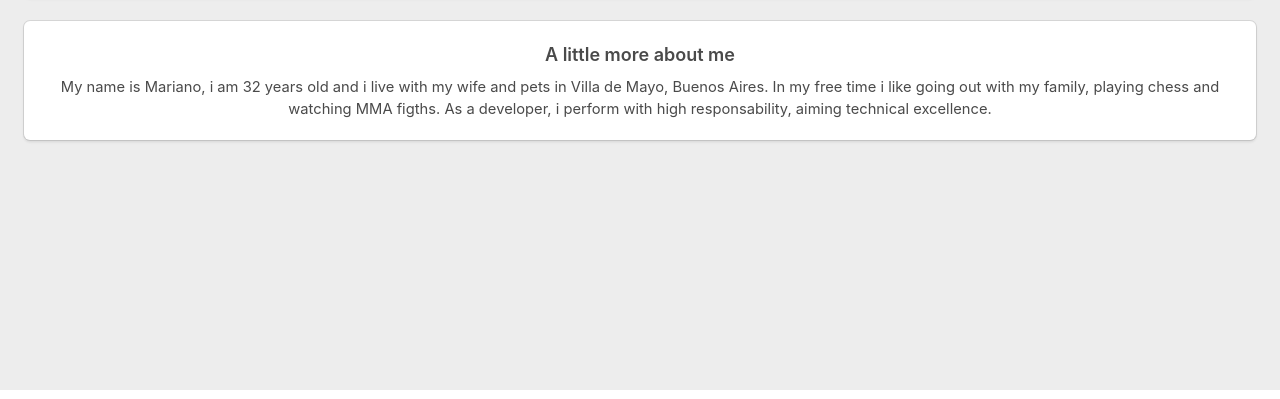
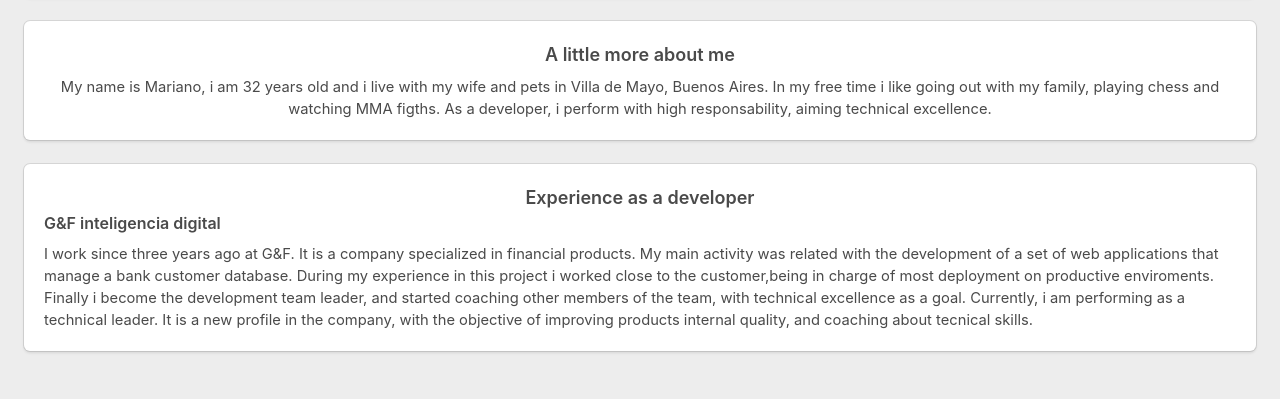
Before and after one commit to marianobaffetti/marianobaffetti.github.io, a website: page index.html in a window 1280 px wide. Shown: the part 410-809 px from the top of the page. Drawn offline with Linux system fonts and the light colour scheme.

Commit message:
First experience added.

```diff
--- a/index.html
+++ b/index.html
@@ -39,12 +39,32 @@
             In my free time i like going out with my family, playing chess and watching MMA figths.
             As a developer, i perform with high responsability, aiming technical excellence.
           </p>
+        </div>
+      </div>
+    </div>
 
+    <div class="box">
+        <div class="info-card-body">
+          <div class="user-meta has-text-centered">
+            <h3 class="username has-text-weight-semibold">Experience as a developer</h3>
+          </div>
+
+          <h3 class="username has-text-weight-semibold">G&F inteligencia digital</h3>
+          <div class="info-user-bio">
+            <p>
+              I work since three years ago at G&F. It is a company specialized in financial products. My main
+              activity was related with the development of a set of web applications that manage a bank customer database.
+              During my experience in this project i worked close to the customer,being in charge of most deployment on
+              productive enviroments. Finally i become the development team leader, and started coaching other members
+              of the team, with technical excellence as a goal.
+
+              Currently, i am performing as a technical leader. It is a new profile in the company, with the objective of
+              improving products internal quality, and coaching about tecnical skills.
+            </p>
+          </div>
+        </div>
+      </div>
     <!-- and i work as a developer in a Company specialized on financial products.
                 I really enjoy facing new challenges every day, aiming technical excellence.   -->
-              </div>
-
-      </div>
-    </div>
   </body>
 </html>
```
Lines whose indentation alone changed are shown as unchanged.
